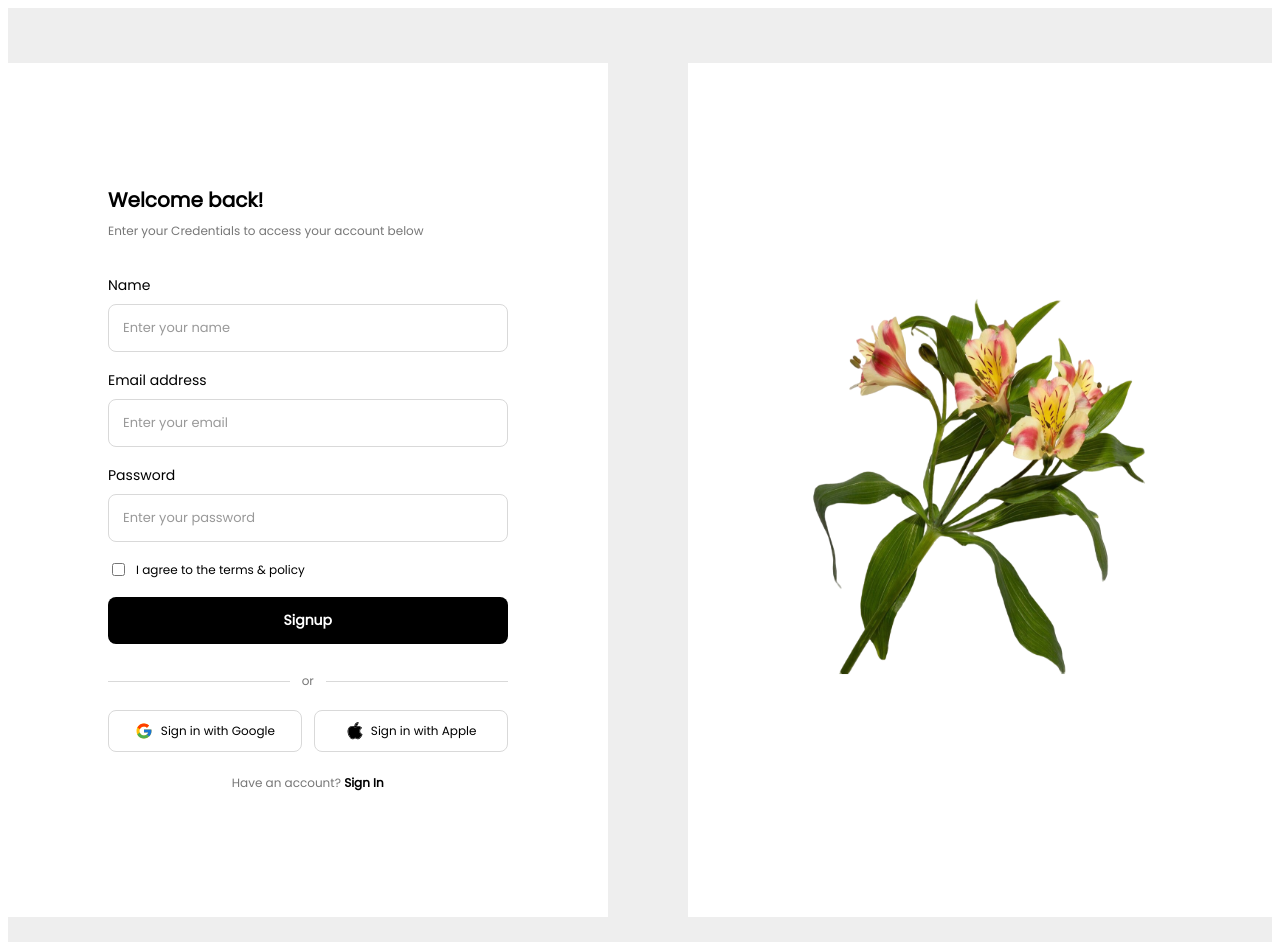
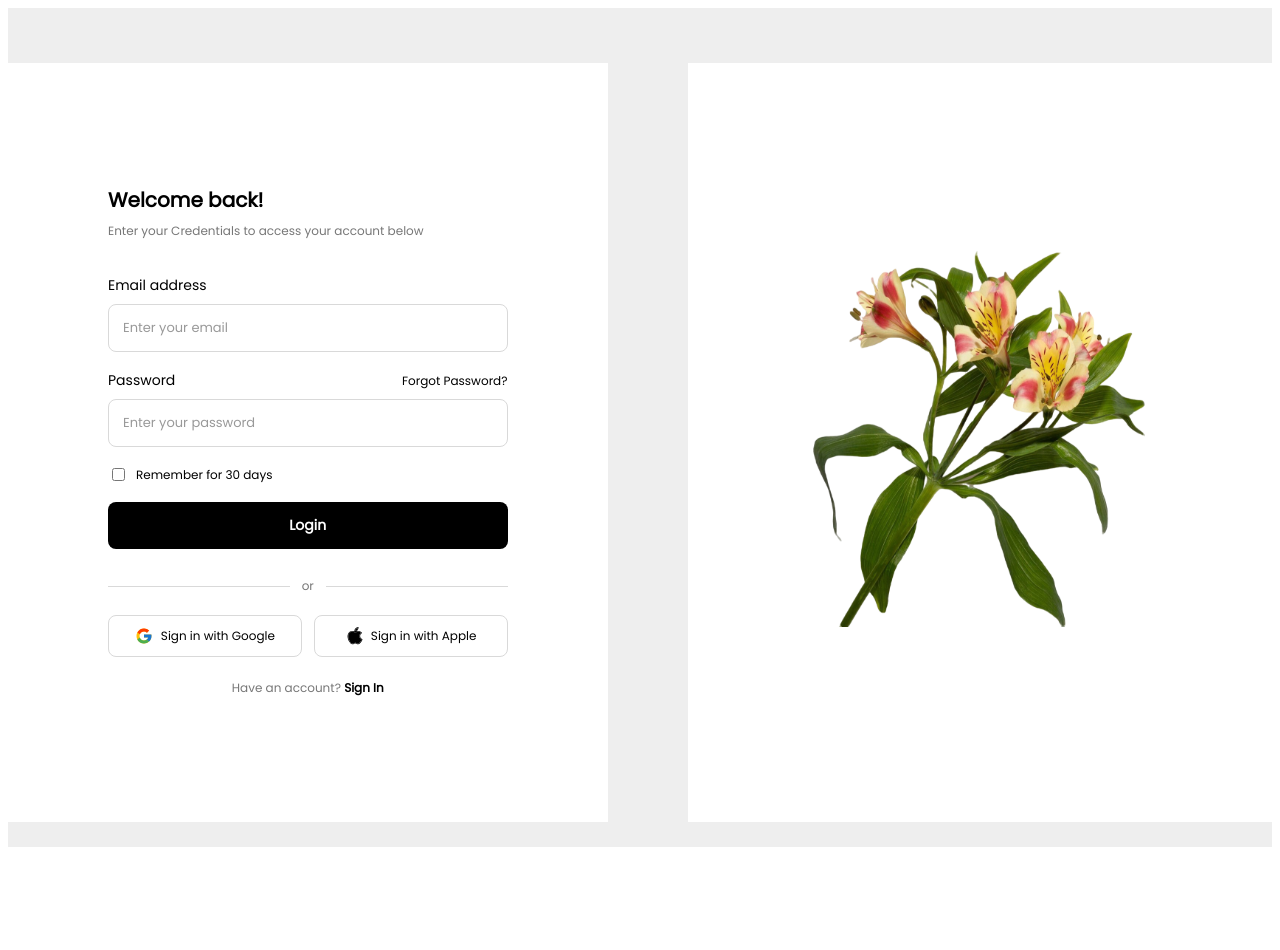
Before and after one commit to lvyza/appdev1-final-practical-exam, a React (Vite) app: page / in a window 1280 px wide. After the commit the page ends 855 px from the top, so only its background shows below. Built offline with nearby package versions, Linux system fonts and the light colour scheme.

Commit message:
Update Login form.

```diff
--- a/src/components/Login.jsx
+++ b/src/components/Login.jsx
@@ -15,15 +15,6 @@ function Login() {
 
         <form className={styles.form}>
           <div className={styles.field}>
-            <label htmlFor="name">Name</label>
-            <input
-              id="name"
-              type="text"
-              placeholder="Enter your name"
-            />
-          </div>
-
-          <div className={styles.field}>
             <label htmlFor="email">Email address</label>
             <input
               id="email"
@@ -33,7 +24,13 @@ function Login() {
           </div>
 
           <div className={styles.field}>
-            <label htmlFor="password">Password</label>
+            <div className={styles.passwordLabel}>
+              <label htmlFor="password">Password</label>
+              <a href="#" className={styles.forgotPassword}>
+                Forgot Password?
+              </a>
+            </div>
+
             <input
               id="password"
               type="password"
@@ -43,11 +40,11 @@ function Login() {
 
           <label className={styles.agree}>
             <input type="checkbox" />
-            <span>I agree to the terms & policy</span>
+            <span>Remember for 30 days</span>
           </label>
 
           <button type="submit" className={styles.signupButton}>
-            Signup
+            Login
           </button>
         </form>
 
--- a/src/components/Login.module.css
+++ b/src/components/Login.module.css
@@ -66,6 +66,23 @@
   font-family: 'Poppins', sans-serif;
   font-size: 14px;
   font-weight: 500;
+}
+
+.passwordLabel {
+  display: flex;
+  align-items: center;
+  justify-content: space-between;
+}
+
+.forgotPassword {
+  font-family: 'Poppins', sans-serif;
+  font-size: 12px;
+  color: #000000;
+  text-decoration: none;
+}
+
+.forgotPassword:hover {
+  text-decoration: underline;
 }
 
 .field input {
```
Also changed, not shown: padillon-login-form.png (added).
